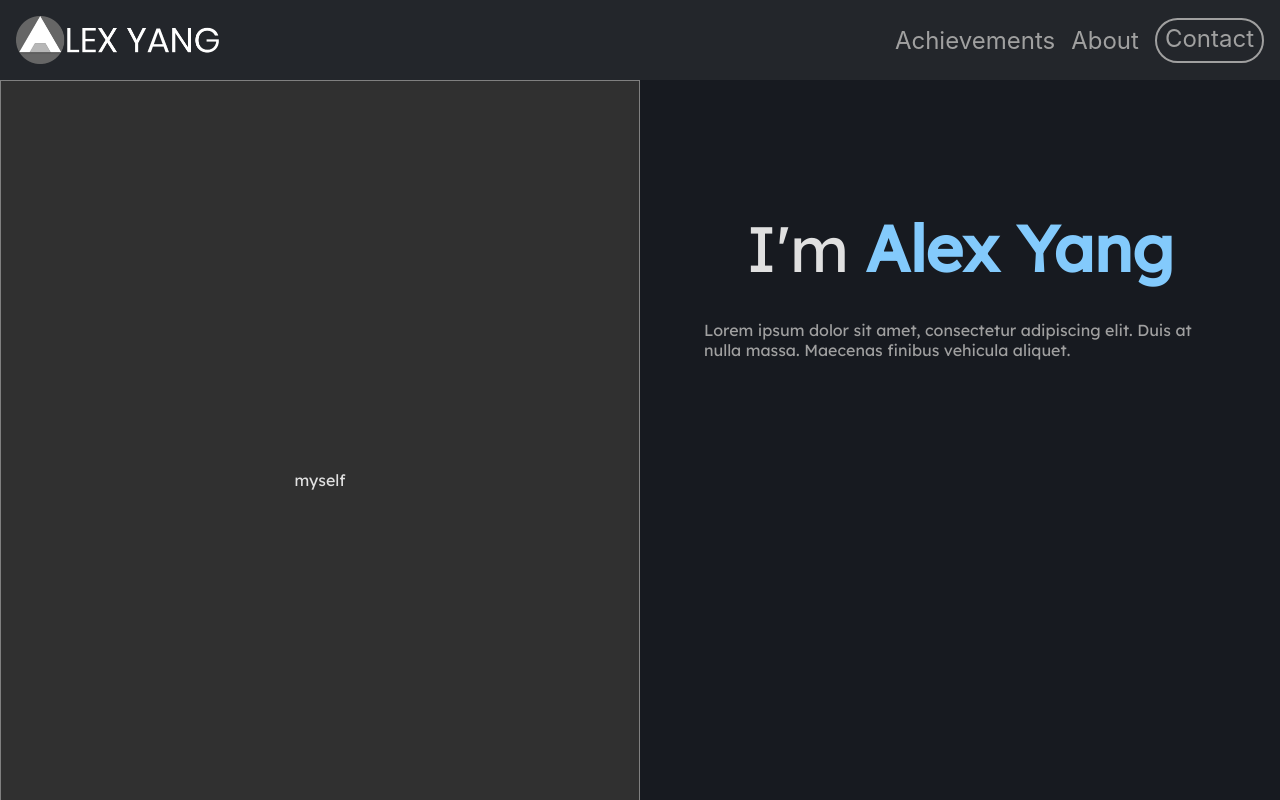
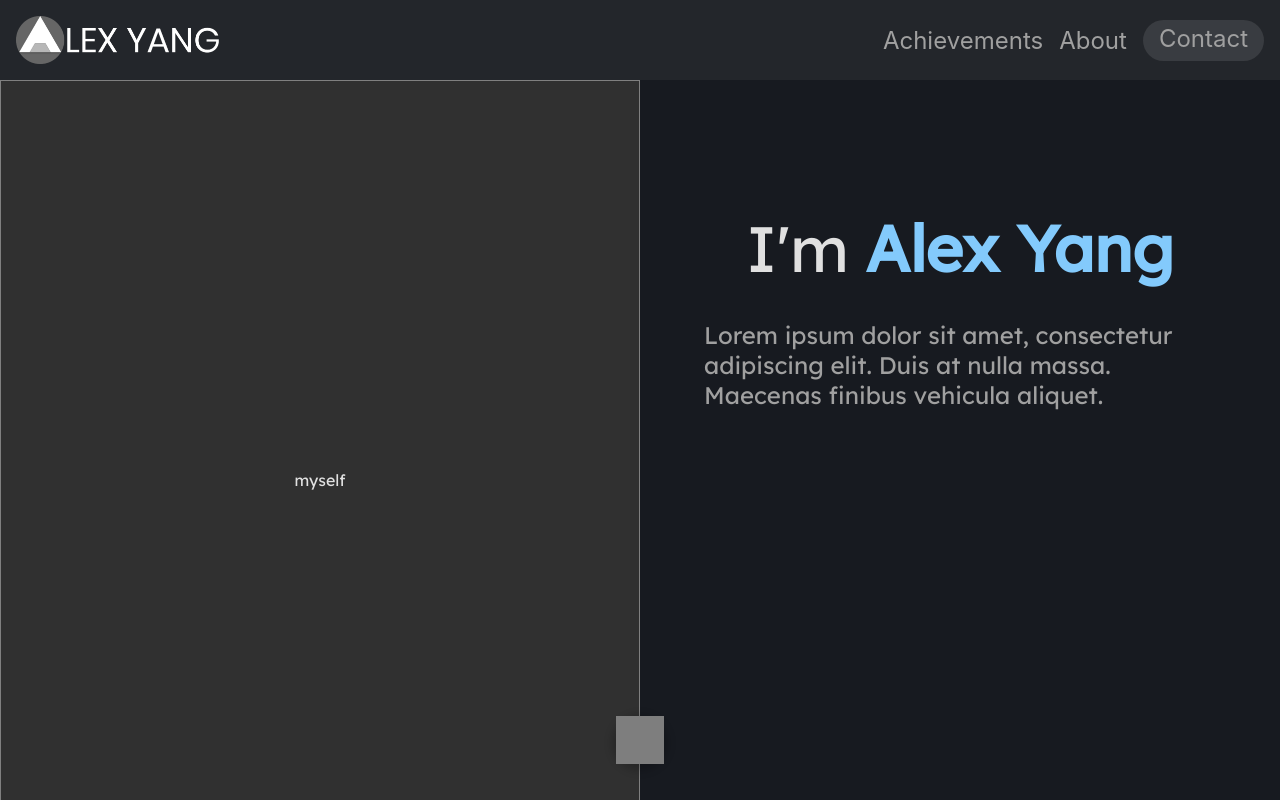
Before and after one commit to alexander-i-yang/about-me, a React (Create React App) app: page / in a window 1280 px wide. Shown: the top 800 px of the page. Built offline with nearby package versions, Linux system fonts and the light colour scheme; grey boxes are pictures that could not be loaded.

Commit message:
Scrollbadge

```diff
--- a/src/App.css
+++ b/src/App.css
@@ -17,7 +17,6 @@ main {
 
 .banner {
     background: rgba(255, 255, 255, 0.05);
-    padding: 2vh;
     height: 10vh;
     width: 100%;
     display: flex;
@@ -26,30 +25,45 @@ main {
 }
 
 .links {
-  display: flex;
-  align-items: center;
-  height: 100%;
+    display: flex;
+    align-items: center;
+    height: 100%;
+    margin-right: 2vh;
 }
 
 .links a {
     margin-left: 2vh;
+    height: 100%;
+}
+
+.links a:hover {
+    border-bottom: 2px solid #98ff98;
+    border-top:  2px solid #98ff98;
 }
 
 .primary-link {
-    border: 2px solid #a0a0a0;
-    border-radius: 100px;
-    padding: 0.5vh 1vh 1vh 1vh;
+    transition: color 0.25s, border 0.1s;
     display: flex;
     justify-content: center;
     align-items: center;
 }
 
+.primary-link span {
+    background: rgba(255, 255, 255, 0.1);
+    border-radius: 100px;
+    padding: 0.5vh 2vh 1vh 2vh;
+}
+
 .primary-link:hover {border-color: #98ff98;}
+.primary-link:hover span {}
 
 a {
     cursor: pointer;
     color: #a0a0a0;
+    display: flex;
+    align-items: center;
     transition: all 0.25s;
+    text-decoration: none;
 }
 
 a:hover {
@@ -57,7 +71,10 @@ a:hover {
 }
 
 .banner > img {
-  height: 100%;
+    margin: 2vh;
+    height: 60%;
+    width: auto;
+    cursor: pointer;
 }
 
 .main-header {
@@ -81,8 +98,9 @@ main > div {
 .text {}
 
 .description {
-  margin-top: 4vh;
-  color: #a0a0a0;
+    margin-top: 4vh;
+    color: #a0a0a0;
+    font-size: 3vh;
 }
 
 .my-name {
@@ -114,6 +132,50 @@ footer {
 
 h1 {margin: 0;}
 
+.scroll {
+    position: fixed;
+    width: 100%;
+    height: 15vh;
+    bottom:0;
+    display: flex;
+    justify-content: center;
+    align-items: center;
+    transition: all 0.5s;
+}
+
+.scroll.hide {
+    transform: translateY(12vh);
+}
+
+.scroll img {
+    width: 100%;
+    height: 100%;
+    filter: brightness(0.8);
+}
+
+.scroll-badge {
+    background: #666;
+    width: 6vh;
+    height: 6vh;
+    border-radius: 50%;
+    box-shadow: 0 3px 8px 4px rgba(0, 0, 0, 0.2);
+}
+
+.scroll-ripple {
+    position: absolute;
+    animation: ripple 2s infinite;
+    background: #666;
+    width: 12vh;
+    height: 12vh;
+    z-index: -1;
+    border-radius: 50%;
+}
+
+@keyframes ripple {
+    from {transform: scale(0); opacity: 1;}
+    to {transform: scale(1); opacity: 0;}
+}
+
 ::-webkit-scrollbar {
   background: transparent;
   width: 18px;
--- a/src/App.js
+++ b/src/App.js
@@ -1,6 +1,50 @@
 import React from 'react';
 import logo from './logo.png';
+import arrow from './Arrow.png';
 import './App.css';
+import { useRef, useLayoutEffect } from 'react'
+
+const isBrowser = typeof window !== `undefined`
+
+function getScrollPosition({ element, useWindow }) {
+  if (!isBrowser) return { x: 0, y: 0 }
+
+  const target = element ? element.current : document.body
+  const position = target.getBoundingClientRect()
+
+  return useWindow
+    ? { x: window.scrollX, y: window.scrollY }
+    : { x: position.left, y: position.top }
+}
+
+export function useScrollPosition(effect, deps, element, useWindow, wait) {
+  const position = useRef(getScrollPosition({ useWindow }))
+
+  let throttleTimeout = null
+
+  const callBack = () => {
+    const currPos = getScrollPosition({ element, useWindow })
+    effect({ prevPos: position.current, currPos })
+    position.current = currPos
+    throttleTimeout = null
+  }
+
+  useLayoutEffect(() => {
+    const handleScroll = () => {
+      if (wait) {
+        if (throttleTimeout === null) {
+          throttleTimeout = setTimeout(callBack, wait)
+        }
+      } else {
+        callBack()
+      }
+    }
+
+    window.addEventListener('scroll', handleScroll)
+
+    return () => window.removeEventListener('scroll', handleScroll)
+  }, deps)
+}
 
 const Banner = (props) => {
     return(
@@ -8,6 +52,7 @@ const Banner = (props) => {
             <div class="banner">
                 <img
                     src={logo}
+                    alt="Alex Yang logo"
                     onClick={
                         function() {
                             window.location.href = 'https://theuncleofalex.github.io/about-me';
@@ -15,14 +60,14 @@ const Banner = (props) => {
                     }
                 />
                 <div class="links">
-                    <a>Achievements</a>
-                    <a>About</a>
-                    <a class="primary-link">Contact</a>
+                    <a href="#">Achievements</a>
+                    <a href="#">About</a>
+                    <a href="#" class="primary-link"><span>Contact</span></a>
                 </div>
             </div>
         </>
     );
-}
+};
 
 let images = ["myself", "Hangouts", "scio", "robotics"];
 
@@ -44,9 +89,10 @@ const Description = (props) => {
             {props.text}
         </div>
     );
-}
+};
 
 class Text extends React.Component {
+    // eslint-disable-next-line no-useless-constructor
   constructor(props) {
     super(props);
   }
@@ -66,6 +112,7 @@ class Text extends React.Component {
 }
 
 class Images extends React.Component {
+    // eslint-disable-next-line no-useless-constructor
   constructor(props) {
     super(props);
   }
@@ -87,11 +134,23 @@ class Images extends React.Component {
   }
 }
 
-// function ScrollButton = (props) => {
-//     return(
-//       <a href="#section02"></a>
-//     );
-// }
+const ScrollButton = (props) => {
+    const isHidden = () => {return props.scrollPos < -50;};
+    const className = "scroll " + (isHidden() ? "hide" : "show");
+    const scrollBadge = (
+        <div class={className}>
+              <div className="scroll-ripple"/>
+              <div class="scroll-badge">
+                  <img src={arrow} alt="scroll down arrow"/>
+              </div>
+        </div>
+    );
+    return(
+      <>
+          {scrollBadge}
+      </>
+    );
+};
 
 const Footer = (props) => {
     return(
@@ -100,17 +159,21 @@ const Footer = (props) => {
           <div class="contact">Contact me!</div>
       </footer>
     );
-}
+};
 
 function App() {
-  return (
+    const [scrollPos, setScrollPos] = React.useState(true);
+    useScrollPosition(({ prevPos, currPos }) => {
+      setScrollPos(currPos.y);
+    }, [scrollPos]);
+    return (
     <>
         <Banner/>
         <main>
             <Images/>
             <Text/>
-            {/*<ScrollButton/>*/}
         </main>
+        <ScrollButton scrollPos={scrollPos}/>
         <Footer/>
     </>
   );
```
